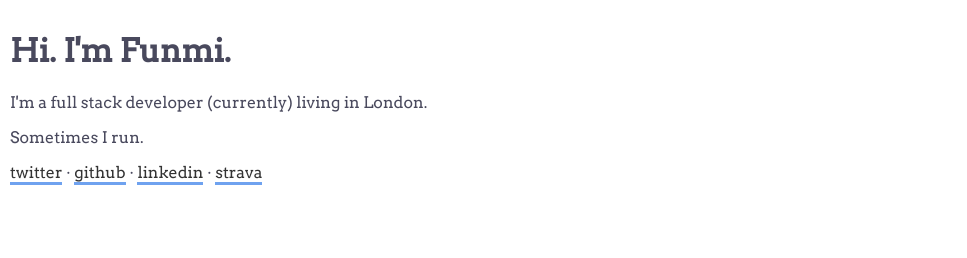
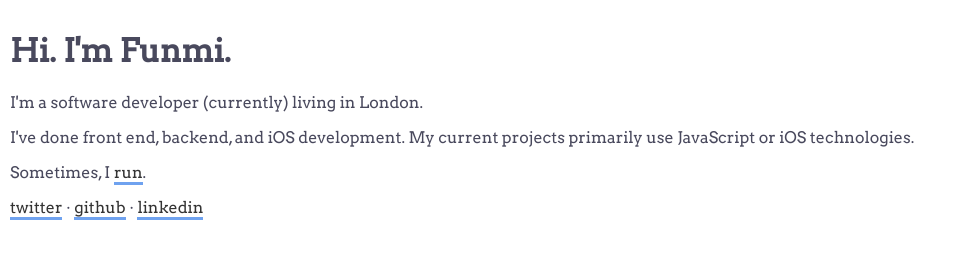
Before and after one commit to missfunmi/missfunmi.github.io, a plain HTML site: page index.html in a window 1280 px wide. Shown: the whole page, without its empty margins (0-967 px from the left). Drawn offline with Linux system fonts and the light colour scheme.

Commit message:
Accessibility updates & some updated text

```diff
--- a/css/main.css
+++ b/css/main.css
@@ -1,5 +1,6 @@
 body {
     font-family: Arvo, Helvetica-Neue, sans-serif;
+    font-weight: 400;
     padding: 10px;
     color: #49495d;
 }
--- a/index.html
+++ b/index.html
@@ -3,7 +3,8 @@
 
 <head>
     <meta charset="utf-8">
-    <link href='https://fonts.googleapis.com/css?family=Arvo' rel='stylesheet' type='text/css'>
+    <meta name=viewport content="width=device-width, initial-scale=1">
+    <link href='https://fonts.googleapis.com/css?family=Arvo:400' rel='stylesheet' type='text/css'>
     <link rel="stylesheet" type="text/css" href="css/normalize.min.css">
     <link rel="stylesheet" type="text/css" href="css/main.css">
     <title>Funmi</title>
@@ -16,15 +17,15 @@
                 <h1 class="hi">Hi. I'm Funmi.</h1>
             </header>
             <article>
-                <p>I'm a full stack developer (currently) living in London.</p>
-                <p>Sometimes I run.</p>
+                <p>I'm a software developer (currently) living in London.</p>
+                <p>I've done front end, backend, and iOS development. My current projects primarily use JavaScript or iOS technologies.</p>
+                <p>Sometimes, I <a href="https://www.strava.com/athletes/4621317" target="_blank">run</a>.</p>
             </article>
             <footer>
                 <ul class="inline-list">
                     <li><a href="http://www.twitter.com/missfunmi" target="_blank">twitter</a></li>
                     <li><a href="http://www.github.com/missfunmi" target="_blank">github</a></li>
                     <li><a href="https://uk.linkedin.com/in/funmioludaiye" target="_blank">linkedin</a></li>
-                    <li><a href="https://www.strava.com/athletes/4621317" target="_blank">strava</a></li>
                 </ul>
             </footer>
         </div>
```
